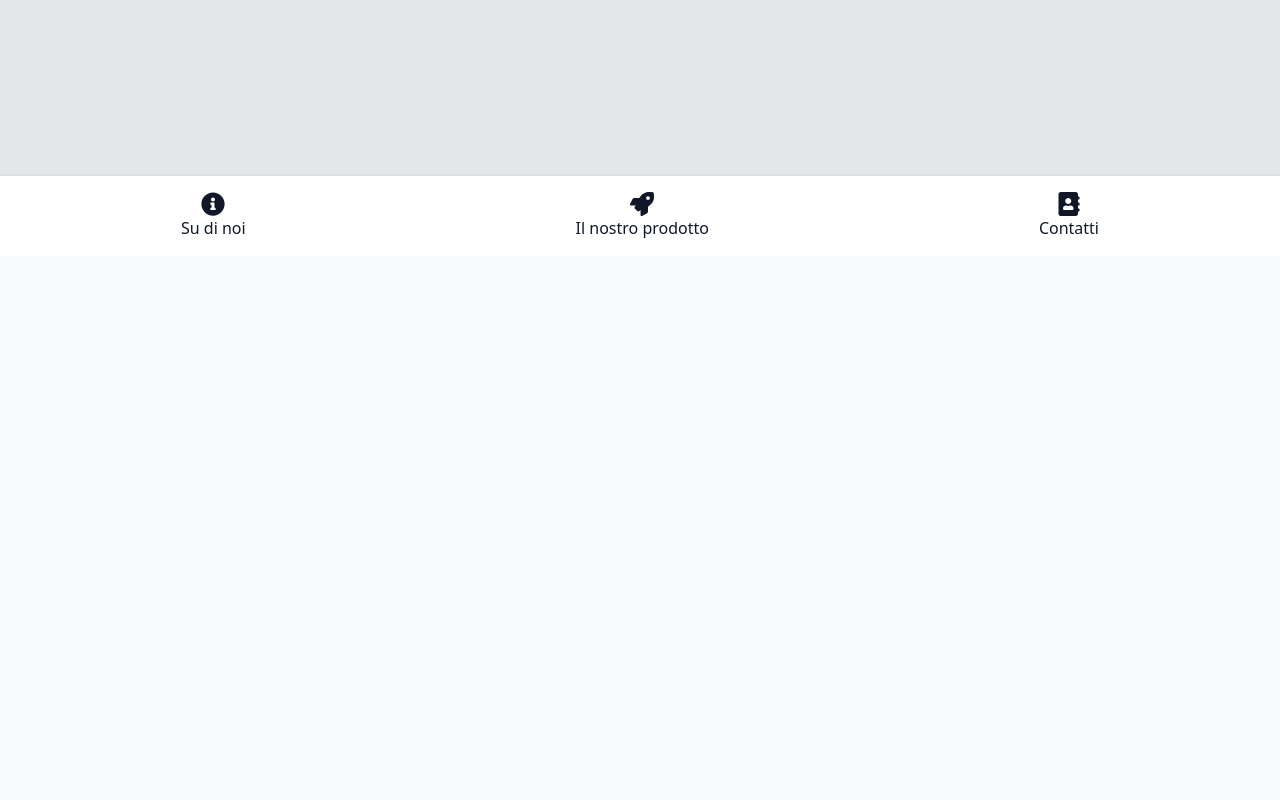
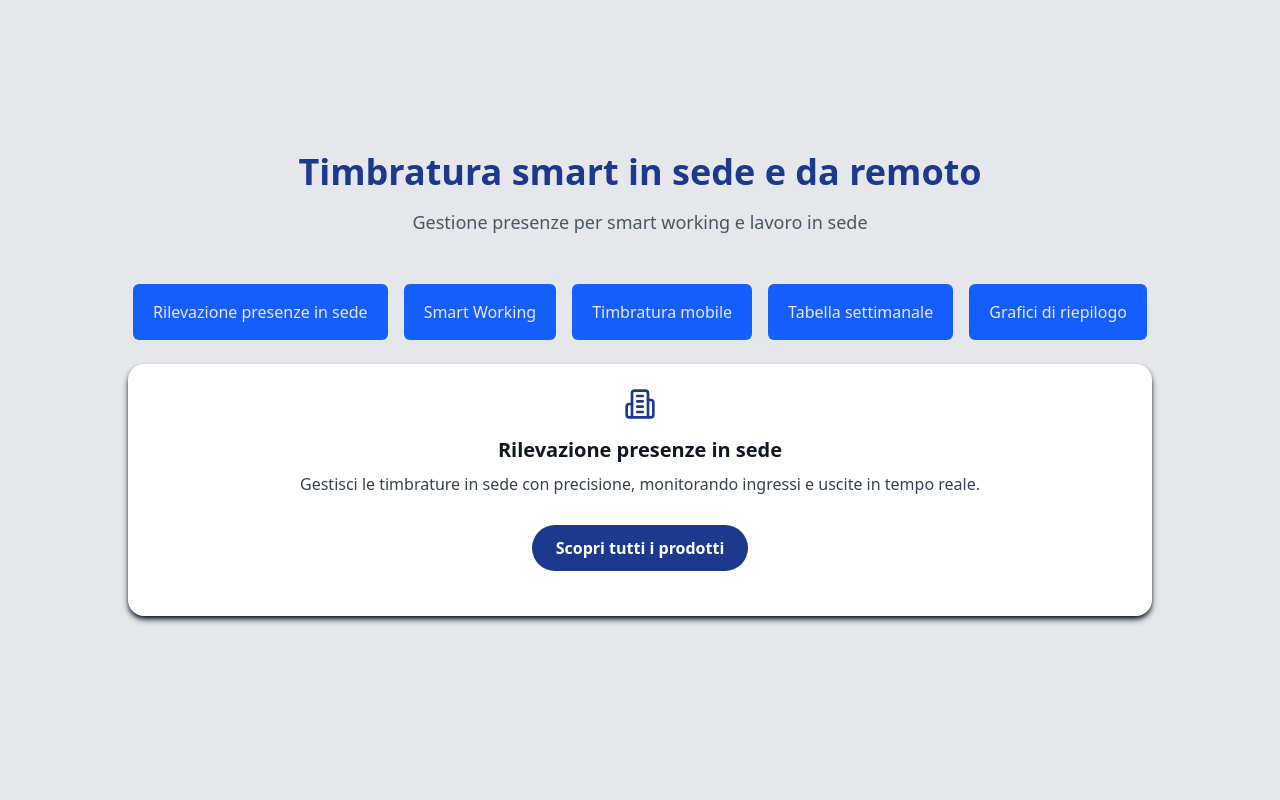
Before and after one commit to EliaGiolli/ClockWise---React-ts, a React (Vite) app: page / in a window 1280 px wide. Shown: the part 800-1600 px from the top of the page. Before the commit the page ends 1056 px from the top, so only its background shows below. Built offline with nearby package versions, Linux system fonts and the light colour scheme.

Commit message:
Finished the AboutPage.tsx

```diff
--- a/src/components/Button.tsx
+++ b/src/components/Button.tsx
@@ -1,9 +1,6 @@
 import { cva } from 'class-variance-authority'
 
-//React provides with types to assign a type to an HTML element
-type ButtonProps = React.HTMLAttributes<HTMLButtonElement> & {
-    variant: 'customBtn' | 'hamburgerBtn' | 'default';
-};
+import { ButtonProps } from '../types/genericTypes'
 
 function Button({variant, children, onClick,...props}: ButtonProps) {
   return (
--- /dev/null
+++ b/src/data/features.tsx
@@ -0,0 +1,42 @@
+import { Building2, Home, Clock9, CalendarDays, BarChart3 } from "lucide-react";
+import type { LucideIcon } from "lucide-react";
+
+export type FeatureItem = {
+  id: string;
+  icon: LucideIcon;
+  title: string;
+  description: string;
+};
+
+export const features: FeatureItem[] = [
+  {
+    id: "onsite",
+    icon: Building2,
+    title: "Rilevazione presenze in sede",
+    description: "Gestisci le timbrature in sede con precisione, monitorando ingressi e uscite in tempo reale.",
+  },
+  {
+    id: "remote",
+    icon: Home,
+    title: "Smart Working",
+    description: "Registra facilmente le attività da remoto con sistemi flessibili e accessibili ovunque.",
+  },
+  {
+    id: "clocking",
+    icon: Clock9,
+    title: "Timbratura mobile",
+    description: "Timbra da qualsiasi luogo tramite app mobile o browser, con geolocalizzazione opzionale.",
+  },
+  {
+    id: "weekly",
+    icon: CalendarDays,
+    title: "Tabella settimanale",
+    description: "Visualizza rapidamente le ore lavorate giorno per giorno e il totale settimanale.",
+  },
+  {
+    id: "analytics",
+    icon: BarChart3,
+    title: "Grafici di riepilogo",
+    description: "Analizza le performance settimanali e mensili tramite grafici chiari e interattivi.",
+  },
+];
--- /dev/null
+++ b/src/layouts/FeatureTabs.tsx
@@ -0,0 +1,70 @@
+//React hooks
+import { useState } from 'react';
+//Internal imports
+import { useThemeStore } from '../store/store';
+import { features } from '../data/features';
+//React components
+import Card from '../components/Card';
+import Button from '../components/Button';
+//External Libraries
+import { Link } from 'react-router-dom';
+
+function FeatureTabs() {
+  const [activeTab, setActiveTab] = useState("onsite");
+  const initialTheme = useThemeStore(state => state.initialTheme);
+
+  const current = features.find((f) => f.id === activeTab);
+
+  return (
+    <section className="w-full max-w-5xl mx-auto my-7">
+      <div className="flex flex-wrap justify-center gap-4 mb-6">
+        {features.map((feature) => (
+          <Button
+            variant='customBtn'
+            key={feature.id}
+            onClick={() => setActiveTab(feature.id)}
+            className={`px-4 py-2 rounded-full text-sm font-semibold transition-all
+              ${activeTab === feature.id
+                ? initialTheme === 'light'
+                  ? 'bg-blue-900 text-white'
+                  : 'bg-blue-500 text-white'
+                : initialTheme === 'light'
+                  ? 'bg-gray-100 text-blue-900 hover:bg-blue-200'
+                  : 'bg-gray-800 text-blue-200 hover:bg-blue-400'}`}
+          >
+            {feature.title}
+          </Button>
+        ))}
+      </div>
+
+      {current && (
+        <Card variant="summaryCard">
+          <div className="flex flex-col items-center justify-center">
+            <div className={`mb-4 ${initialTheme === 'light' ? 'text-blue-900' : 'text-blue-400'}`}>
+                <current.icon className="w-8 h-8" />
+            </div>
+            <h3 className="text-xl font-semibold mb-2">{current.title}</h3>
+            <p className={`${initialTheme === 'light' ? 'text-gray-700' : 'text-gray-200'}`}>
+              {current.description}
+            </p>
+          </div>
+          <div className="text-center mt-10 mb-8">
+            <Link
+              to="/products"
+              className={`${initialTheme === 'light'
+                  ? 'bg-blue-900 text-white hover:bg-blue-700'
+                  : 'bg-blue-500 text-white hover:bg-blue-400'}
+                  px-6 py-3 rounded-full transition-all font-semibold`}
+            >
+              Scopri tutti i prodotti
+            </Link>
+          </div>
+        </Card>
+      )}
+
+
+    </section>
+  );
+}
+
+export default FeatureTabs;
--- a/src/pages/AboutPage.tsx
+++ b/src/pages/AboutPage.tsx
@@ -1,5 +1,5 @@
 import SummaryCards from "../layouts/SummaryCards";
-
+import FeatureTabs from "../layouts/FeatureTabs";
 import { useThemeStore } from "../store/store";
 
 import { motion } from 'motion/react'
@@ -10,7 +10,7 @@ function AboutPage() {
 
   return (
     <main>
-     <section className="flex flex-col w-full min-h-screen p-4 pb-20">
+     <section className="flex flex-col w-full min-h-screen p-4 pb-20 mt-10">
       <div className="text-center mb-12">
           <h1 className={`${initialTheme === 'light'?'text-blue-900':' text-blue-500'} text-4xl font-bold mb-4`}>Benvenuto in ClockWise</h1>
           <p className={`${initialTheme === 'light'?'text-gray-600':' text-gray-200'} text-lg max-w-3xl mx-auto`}>
@@ -26,7 +26,16 @@ function AboutPage() {
         <SummaryCards />
       </motion.div>
     </section>
+    <section className="flex flex-col w-full min-h-screen p-4 pb-20">
+      <div className="text-center mb-5">
+          <h2 className={`${initialTheme === 'light'?'text-blue-900':' text-blue-500'} text-4xl font-bold mb-4`}>Timbratura smart in sede e da remoto</h2>
+          <p className={`${initialTheme === 'light'?'text-gray-600':' text-gray-200'} text-lg max-w-3xl mx-auto`}>
+          Gestione presenze per smart working e lavoro in sede
+          </p>
+      </div>
 
+      <FeatureTabs />
+    </section>
     </main>
   )
 }
--- a/src/types/genericTypes.ts
+++ b/src/types/genericTypes.ts
@@ -6,3 +6,8 @@ export interface FooterProps {
  export type CardProps = React.HtmlHTMLAttributes<HTMLDivElement> & {
     variant?: "default" | "summaryCard" | 'productCard';
   };
+
+  //React provides with types to assign a type to an HTML element
+export type ButtonProps = React.HTMLAttributes<HTMLButtonElement> & {
+  variant: 'customBtn' | 'hamburgerBtn' | 'default';
+};
```
Also changed, not shown: src/layouts/TabSwitcher.tsx (deleted), src/types/workLogTypes.ts (line endings or trailing spaces).
